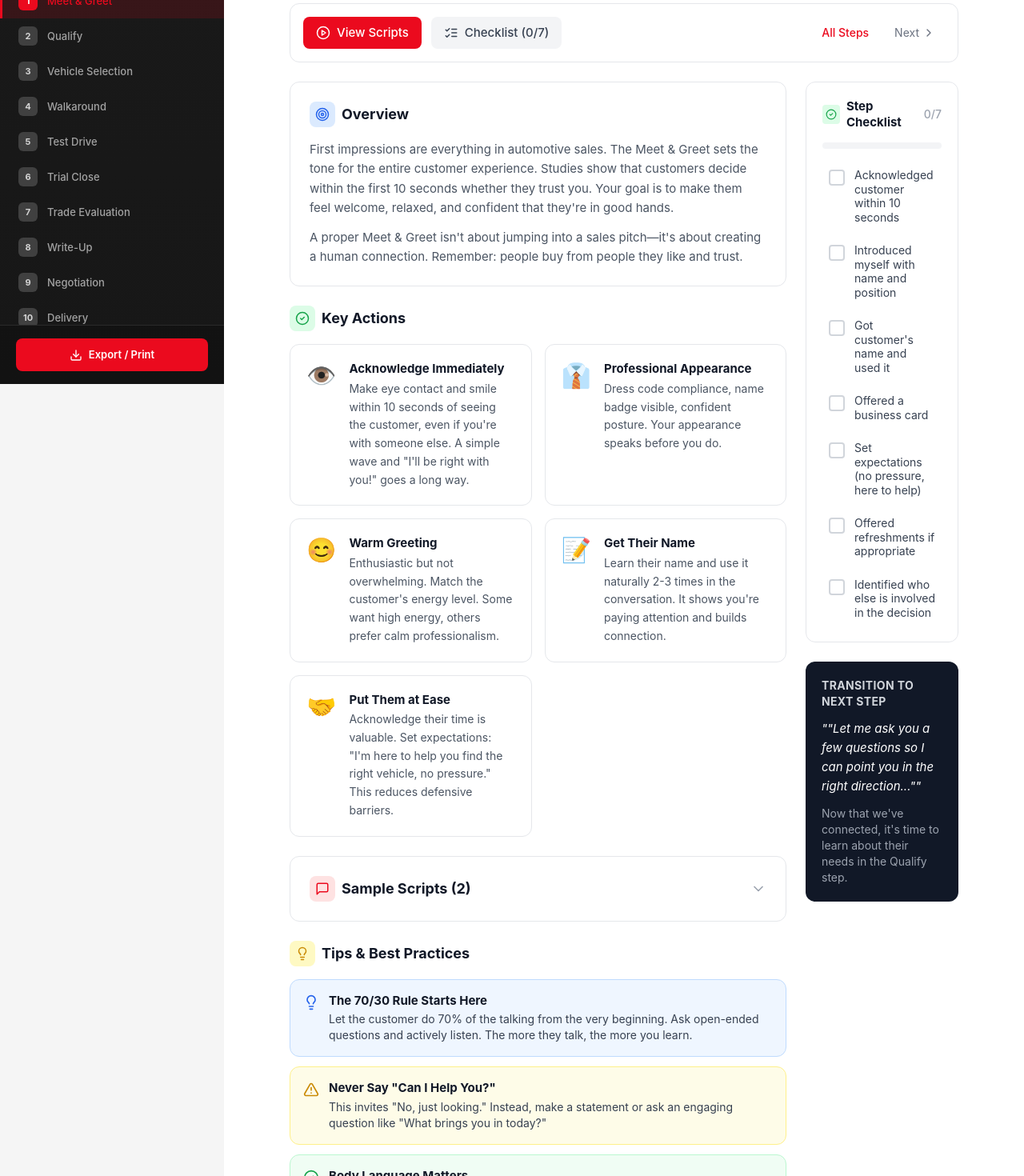
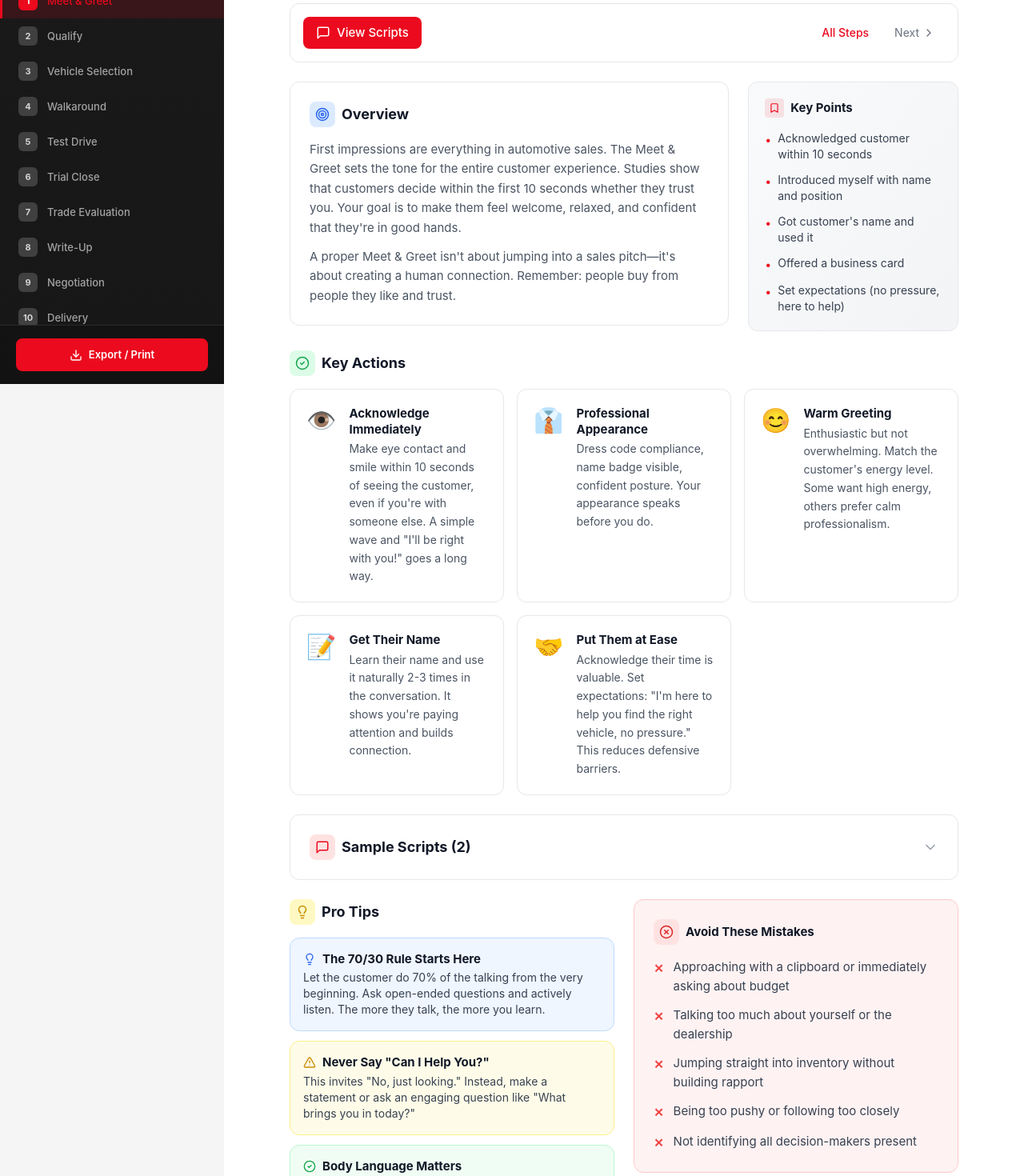
Before and after one commit to gonjold/tocc-sales-process, a Next.js app: page /road-to-sale/step/1 in a window 1280 px wide. Shown: the part 320-1790 px from the top of the page at 80% size. Built offline with nearby package versions, Linux system fonts and the light colour scheme; a web font is replaced by a local one.

Commit message:
Key points instead of checklist, anchor links

```diff
--- a/components/StepContentClient.tsx
+++ b/components/StepContentClient.tsx
@@ -14,10 +14,8 @@ import {
   XCircle,
   FileText,
   Star,
-  Check,
-  PlayCircle,
-  ListChecks,
-  MessageSquare
+  MessageSquare,
+  Bookmark
 } from 'lucide-react'
 import { StepData } from '@/data/steps'
 import { forms, getDocumentUrl } from '@/data/documents'
@@ -32,20 +30,7 @@ interface StepContentProps {
 export function StepContent({ step, prevStep, nextStep }: StepContentProps) {
   const { isOpen, currentDoc, openModal, closeModal } = useDocumentModal()
   const [activeScript, setActiveScript] = useState(0)
-  const [checkedItems, setCheckedItems] = useState<Set<number>>(new Set())
   const [showScripts, setShowScripts] = useState(false)
-
-  const toggleCheck = (index: number) => {
-    setCheckedItems(prev => {
-      const newSet = new Set(prev)
-      if (newSet.has(index)) {
-        newSet.delete(index)
-      } else {
-        newSet.add(index)
-      }
-      return newSet
-    })
-  }
 
   const relatedForms = step.relatedForms
     ? forms.filter(f => step.relatedForms?.includes(f.id))
@@ -56,13 +41,9 @@ export function StepContent({ step, prevStep, nextStep }: StepContentProps) {
     openModal(name, url, type)
   }
 
-  const scrollToSection = (id: string) => {
-    document.getElementById(id)?.scrollIntoView({ behavior: 'smooth' })
-  }
-
   return (
     <div className="animate-fade-in">
-      {/* Hero Section - Better contrast */}
+      {/* Hero Section */}
       <div className="bg-gradient-to-r from-gray-900 via-gray-800 to-gray-900 rounded-xl p-6 mb-6 relative overflow-hidden">
         <div className="absolute inset-0 opacity-10">
           <div className="absolute top-4 right-4 w-32 h-32 bg-toyota-red rounded-full blur-3xl"></div>
@@ -91,31 +72,24 @@ export function StepContent({ step, prevStep, nextStep }: StepContentProps) {
         </div>
       </div>
 
-      {/* CTA Bar - Quick Actions */}
+      {/* CTA Bar */}
       <div className="bg-white border border-gray-200 rounded-xl p-4 mb-6 flex flex-wrap items-center justify-between gap-4">
         <div className="flex items-center gap-3">
-          <button
-            onClick={() => setShowScripts(true)}
+          <a
+            href="#scripts"
             className="flex items-center gap-2 px-4 py-2 bg-toyota-red text-white rounded-lg font-medium hover:bg-red-700 transition-colors"
           >
-            <PlayCircle size={18} />
+            <MessageSquare size={18} />
             View Scripts
-          </button>
-          <button
-            onClick={() => scrollToSection('checklist')}
-            className="flex items-center gap-2 px-4 py-2 bg-gray-100 text-gray-700 rounded-lg font-medium hover:bg-gray-200 transition-colors"
-          >
-            <ListChecks size={18} />
-            Checklist ({checkedItems.size}/{step.checklist.length})
-          </button>
+          </a>
           {relatedForms.length > 0 && (
-            <button
-              onClick={() => scrollToSection('forms')}
+            <a
+              href="#forms"
               className="flex items-center gap-2 px-4 py-2 bg-gray-100 text-gray-700 rounded-lg font-medium hover:bg-gray-200 transition-colors"
             >
               <FileText size={18} />
               Forms ({relatedForms.length})
-            </button>
+            </a>
           )}
         </div>
         <div className="flex items-center gap-2 text-sm">
@@ -146,11 +120,11 @@ export function StepContent({ step, prevStep, nextStep }: StepContentProps) {
         </div>
       </div>
 
-      {/* Main Content Grid - Fuller Layout */}
-      <div className="grid lg:grid-cols-4 gap-6">
-        {/* Main Content - 3 columns */}
-        <div className="lg:col-span-3 space-y-6">
-          {/* Overview */}
+      {/* Main Content */}
+      <div className="space-y-6">
+        {/* Overview + Key Points Side by Side */}
+        <div className="grid lg:grid-cols-3 gap-6">
+          <div className="lg:col-span-2">
             <section className="bg-white rounded-xl border border-gray-200 p-6">
               <h2 className="text-lg font-display font-bold text-gray-900 mb-4 flex items-center gap-2">
                 <div className="w-8 h-8 bg-blue-100 rounded-lg flex items-center justify-center">
@@ -166,6 +140,28 @@ export function StepContent({ step, prevStep, nextStep }: StepContentProps) {
                 ))}
               </div>
             </section>
+          </div>
+
+          {/* Key Points - Natural Integration */}
+          <div className="lg:col-span-1">
+            <section className="bg-gradient-to-br from-gray-50 to-gray-100 rounded-xl border border-gray-200 p-5">
+              <h3 className="font-bold text-gray-900 mb-4 flex items-center gap-2">
+                <div className="w-6 h-6 bg-toyota-red/10 rounded flex items-center justify-center">
+                  <Bookmark size={14} className="text-toyota-red" />
+                </div>
+                Key Points
+              </h3>
+              <ul className="space-y-3">
+                {step.checklist.slice(0, 5).map((item, idx) => (
+                  <li key={idx} className="flex items-start gap-2 text-sm text-gray-700">
+                    <span className="text-toyota-red mt-0.5">•</span>
+                    {item}
+                  </li>
+                ))}
+              </ul>
+            </section>
+          </div>
+        </div>
 
         {/* Key Actions Grid */}
         <section>
@@ -175,7 +171,7 @@ export function StepContent({ step, prevStep, nextStep }: StepContentProps) {
             </div>
             Key Actions
           </h2>
-            <div className="grid sm:grid-cols-2 gap-4">
+          <div className="grid sm:grid-cols-2 lg:grid-cols-3 gap-4">
             {step.keyActions.map((action, idx) => (
               <div key={idx} className="bg-white rounded-xl border border-gray-200 p-5 hover:shadow-lg hover:border-gray-300 transition-all">
                 <div className="flex items-start gap-4">
@@ -191,7 +187,7 @@ export function StepContent({ step, prevStep, nextStep }: StepContentProps) {
         </section>
 
         {/* Scripts Section */}
-          <section id="scripts" className="bg-white rounded-xl border border-gray-200 p-6">
+        <section id="scripts" className="bg-white rounded-xl border border-gray-200 p-6 scroll-mt-4">
           <button
             onClick={() => setShowScripts(!showScripts)}
             className="w-full text-left flex items-center justify-between"
@@ -252,32 +248,34 @@ export function StepContent({ step, prevStep, nextStep }: StepContentProps) {
           )}
         </section>
 
-          {/* Tips - Always Visible */}
+        {/* Tips & Mistakes - Side by Side */}
+        <div className="grid lg:grid-cols-2 gap-6">
+          {/* Tips */}
           {step.tips.length > 0 && (
             <section>
               <h2 className="text-lg font-display font-bold text-gray-900 mb-4 flex items-center gap-2">
                 <div className="w-8 h-8 bg-yellow-100 rounded-lg flex items-center justify-center">
                   <Lightbulb size={18} className="text-yellow-600" />
                 </div>
-                Tips & Best Practices
+                Pro Tips
               </h2>
               <div className="space-y-3">
                 {step.tips.map((tip, idx) => (
                   <div
                     key={idx}
-                    className={`rounded-xl p-4 flex items-start gap-3 ${
+                    className={`rounded-xl p-4 ${
                       tip.type === 'tip' ? 'bg-blue-50 border border-blue-200' :
                       tip.type === 'warning' ? 'bg-yellow-50 border border-yellow-200' :
                       'bg-green-50 border border-green-200'
                     }`}
                   >
-                    {tip.type === 'tip' && <Lightbulb size={20} className="text-blue-600 flex-shrink-0 mt-0.5" />}
-                    {tip.type === 'warning' && <AlertTriangle size={20} className="text-yellow-600 flex-shrink-0 mt-0.5" />}
-                    {tip.type === 'success' && <CheckCircle2 size={20} className="text-green-600 flex-shrink-0 mt-0.5" />}
-                    <div>
-                      <h5 className="font-bold text-gray-900 mb-1">{tip.title}</h5>
+                    <h5 className="font-bold text-gray-900 mb-1 flex items-center gap-2">
+                      {tip.type === 'tip' && <Lightbulb size={16} className="text-blue-600" />}
+                      {tip.type === 'warning' && <AlertTriangle size={16} className="text-yellow-600" />}
+                      {tip.type === 'success' && <CheckCircle2 size={16} className="text-green-600" />}
+                      {tip.title}
+                    </h5>
                     <p className="text-sm text-gray-700">{tip.content}</p>
-                    </div>
                   </div>
                 ))}
               </div>
@@ -285,7 +283,7 @@ export function StepContent({ step, prevStep, nextStep }: StepContentProps) {
           )}
 
           {/* Common Mistakes */}
-          <section className="bg-red-50 border border-red-200 rounded-xl p-6">
+          <section className="bg-red-50 border border-red-200 rounded-xl p-6 h-fit">
             <h3 className="font-bold text-gray-900 mb-4 flex items-center gap-2">
               <div className="w-8 h-8 bg-red-100 rounded-lg flex items-center justify-center">
                 <XCircle size={18} className="text-red-600" />
@@ -303,86 +301,41 @@ export function StepContent({ step, prevStep, nextStep }: StepContentProps) {
           </section>
         </div>
 
-        {/* Sidebar - 1 column, sticky */}
-        <div className="lg:col-span-1 space-y-6">
-          {/* Checklist - Sticky */}
-          <section id="checklist" className="bg-white rounded-xl border border-gray-200 p-5 lg:sticky lg:top-4">
-            <h3 className="font-bold text-gray-900 mb-4 flex items-center justify-between">
-              <span className="flex items-center gap-2">
-                <div className="w-6 h-6 bg-green-100 rounded flex items-center justify-center">
-                  <CheckCircle2 size={14} className="text-green-600" />
-                </div>
-                Step Checklist
-              </span>
-              <span className="text-sm font-medium text-gray-400">
-                {checkedItems.size}/{step.checklist.length}
-              </span>
-            </h3>
-
-            {/* Progress Bar */}
-            <div className="w-full h-2 bg-gray-100 rounded-full mb-4 overflow-hidden">
-              <div
-                className="h-full bg-green-500 rounded-full transition-all duration-300"
-                style={{ width: `${(checkedItems.size / step.checklist.length) * 100}%` }}
-              />
-            </div>
-
-            <ul className="space-y-2">
-              {step.checklist.map((item, idx) => (
-                <li key={idx}>
-                  <button
-                    onClick={() => toggleCheck(idx)}
-                    className="w-full text-left flex items-start gap-3 p-2 rounded-lg hover:bg-gray-50 transition-colors group"
-                  >
-                    <div
-                      className={`w-5 h-5 rounded border-2 flex items-center justify-center flex-shrink-0 mt-0.5 transition-all ${
-                        checkedItems.has(idx)
-                          ? 'bg-green-500 border-green-500 text-white'
-                          : 'border-gray-300 group-hover:border-green-400'
-                      }`}
-                    >
-                      {checkedItems.has(idx) && <Check size={12} strokeWidth={3} />}
-                    </div>
-                    <span className={`text-sm leading-tight ${checkedItems.has(idx) ? 'text-gray-400 line-through' : 'text-gray-700'}`}>
-                      {item}
-                    </span>
-                  </button>
-                </li>
-              ))}
-            </ul>
-          </section>
-
         {/* Related Forms */}
         {relatedForms.length > 0 && (
-            <section id="forms" className="bg-white rounded-xl border border-gray-200 p-5">
-              <h3 className="font-bold text-gray-900 mb-4 flex items-center gap-2">
-                <div className="w-6 h-6 bg-blue-100 rounded flex items-center justify-center">
-                  <FileText size={14} className="text-blue-600" />
+          <section id="forms" className="scroll-mt-4">
+            <h2 className="text-lg font-display font-bold text-gray-900 mb-4 flex items-center gap-2">
+              <div className="w-8 h-8 bg-blue-100 rounded-lg flex items-center justify-center">
+                <FileText size={18} className="text-blue-600" />
               </div>
-                Related Forms
-              </h3>
-              <div className="space-y-2">
+              Related Forms & Documents
+            </h2>
+            <div className="grid sm:grid-cols-2 lg:grid-cols-3 gap-3">
               {relatedForms.map((form) => (
                 <button
                   key={form.id}
                   onClick={() => openDocument(form.name, form.path, form.type)}
-                    className="w-full text-left flex items-center gap-3 p-3 bg-gray-50 rounded-lg hover:bg-gray-100 transition-colors group"
+                  className="text-left flex items-center gap-3 p-4 bg-white border border-gray-200 rounded-xl hover:bg-gray-50 hover:border-gray-300 transition-all group"
                 >
-                    <FileText size={16} className="text-blue-600 flex-shrink-0" />
-                    <span className="text-sm font-medium text-gray-700 group-hover:text-gray-900">{form.name}</span>
+                  <div className="w-10 h-10 bg-blue-100 rounded-lg flex items-center justify-center group-hover:bg-blue-200 transition-colors">
+                    <FileText size={20} className="text-blue-600" />
+                  </div>
+                  <div className="flex-1 min-w-0">
+                    <div className="font-medium text-gray-900 truncate">{form.name}</div>
+                    <div className="text-xs text-gray-500 uppercase">{form.type}</div>
+                  </div>
                 </button>
               ))}
             </div>
           </section>
         )}
 
-          {/* Transition Box */}
-          <section className="bg-gray-900 rounded-xl p-5 text-white">
-            <h4 className="font-bold text-sm mb-3 text-gray-300 uppercase tracking-wide">Transition to Next Step</h4>
-            <p className="text-white italic mb-3">"{step.transitionLine}"</p>
-            <p className="text-sm text-gray-400">{step.nextStepPreview}</p>
+        {/* Transition to Next Step */}
+        <section className="bg-gray-900 rounded-xl p-6 text-white">
+          <h4 className="font-bold text-sm mb-3 text-gray-400 uppercase tracking-wide">Transition to Next Step</h4>
+          <p className="text-xl text-white italic mb-3">"{step.transitionLine}"</p>
+          <p className="text-gray-400">{step.nextStepPreview}</p>
         </section>
-        </div>
       </div>
 
       {/* Bottom Navigation */}
```
Lines whose indentation alone changed are shown as unchanged.
